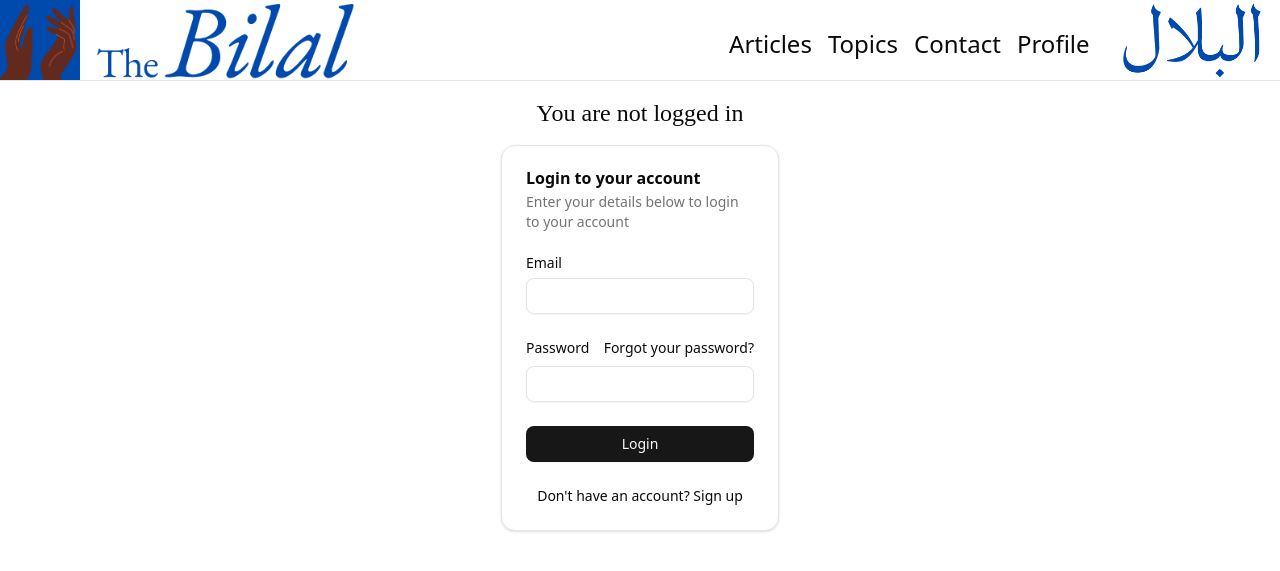
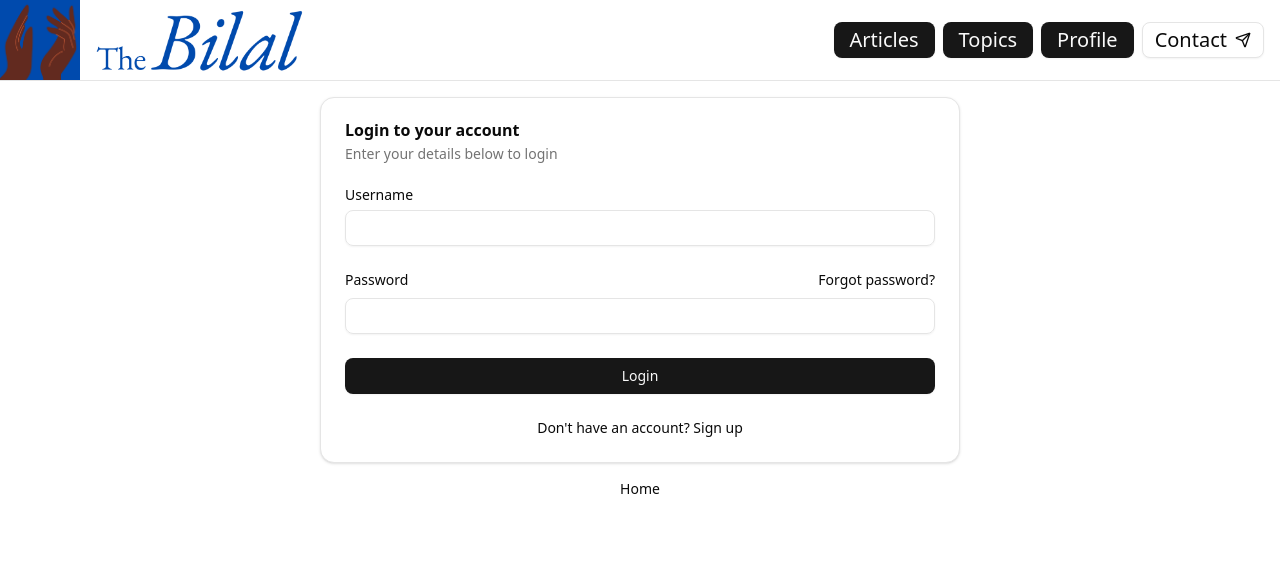
Before and after one commit to VictoryMa8/the-bilal, a Django app: page / in a window 1280 px wide. Shown: the top 571 px of the page. Run offline with Django 5.2, Linux system fonts and the light colour scheme; some libraries are stand-ins or nearby versions.

Commit message:
Finally figured out signup/login

```diff
--- a/frontend/static/assets/styles/output.css
+++ b/frontend/static/assets/styles/output.css
@@ -228,8 +228,8 @@
   .mx-4 {
     margin-inline: calc(var(--spacing) * 4);
   }
-  .my-4 {
-    margin-block: calc(var(--spacing) * 4);
+  .my-2 {
+    margin-block: calc(var(--spacing) * 2);
   }
   .mt-2 {
     margin-top: calc(var(--spacing) * 2);
@@ -249,17 +249,20 @@
   .grid {
     display: grid;
   }
-  .inline-block {
-    display: inline-block;
+  .h-14 {
+    height: calc(var(--spacing) * 14);
+  }
+  .h-16 {
+    height: calc(var(--spacing) * 16);
   }
   .h-20 {
     height: calc(var(--spacing) * 20);
   }
-  .w-1\/2 {
-    width: calc(1 / 2 * 100%);
-  }
-  .w-2\/3 {
-    width: calc(2 / 3 * 100%);
+  .w-8\/10 {
+    width: calc(8 / 10 * 100%);
+  }
+  .w-16 {
+    width: calc(var(--spacing) * 16);
   }
   .w-20 {
     width: calc(var(--spacing) * 20);
@@ -299,6 +302,9 @@
   }
   .gap-6 {
     gap: calc(var(--spacing) * 6);
+  }
+  .self-center {
+    align-self: center;
   }
   .border-2 {
     border-style: var(--tw-border-style);
@@ -323,6 +329,15 @@
   .px-4 {
     padding-inline: calc(var(--spacing) * 4);
   }
+  .py-2 {
+    padding-block: calc(var(--spacing) * 2);
+  }
+  .pt-2 {
+    padding-top: calc(var(--spacing) * 2);
+  }
+  .pt-4 {
+    padding-top: calc(var(--spacing) * 4);
+  }
   .text-center {
     text-align: center;
   }
@@ -343,6 +358,10 @@
     font-size: var(--text-4xl);
     line-height: var(--tw-leading, var(--text-4xl--line-height));
   }
+  .text-lg {
+    font-size: var(--text-lg);
+    line-height: var(--tw-leading, var(--text-lg--line-height));
+  }
   .text-sm {
     font-size: var(--text-sm);
     line-height: var(--tw-leading, var(--text-sm--line-height));
@@ -354,6 +373,9 @@
   .font-bold {
     --tw-font-weight: var(--font-weight-bold);
     font-weight: var(--font-weight-bold);
+  }
+  .text-destructive {
+    color: var(--color-destructive);
   }
   .text-white {
     color: var(--color-white);
@@ -387,6 +409,26 @@
       @media (hover: hover) {
         text-decoration-line: underline;
       }
+    }
+  }
+  .md\:mr-4 {
+    @media (width >= 48rem) {
+      margin-right: calc(var(--spacing) * 4);
+    }
+  }
+  .md\:ml-2 {
+    @media (width >= 48rem) {
+      margin-left: calc(var(--spacing) * 2);
+    }
+  }
+  .md\:ml-4 {
+    @media (width >= 48rem) {
+      margin-left: calc(var(--spacing) * 4);
+    }
+  }
+  .md\:w-1\/2 {
+    @media (width >= 48rem) {
+      width: calc(1 / 2 * 100%);
     }
   }
   .md\:flex-row {
--- a/frontend/templates/base.html
+++ b/frontend/templates/base.html
@@ -18,7 +18,7 @@
     <script src="https://cdn.jsdelivr.net/npm/basecoat-css@0.3.11/dist/js/sidebar.min.js" defer></script>
 </head>
 
-<body class="font-[EB-Garamond]">
+<body class="font-sans">
     {% include 'nav.html' %}
 
     {% block content %}
--- a/frontend/templates/contact.html
+++ b/frontend/templates/contact.html
@@ -1 +1,6 @@
 {% extends 'base.html' %}
+
+{% block content %}
+<h1 class="mt-4 text-4xl text-center">Contact Us</h1>
+<h1 class="mt-2 text-xl text-center">Coming soon...</h1>
+{% endblock %}
--- a/frontend/templates/index.html
+++ b/frontend/templates/index.html
@@ -8,38 +8,13 @@
 
     <form action="{% url 'logout' %}" method="post">
     {% csrf_token %}
-        <button class="text-xl bg-blue-600 text-white px-4 border-blue-900 border-2 mt-2 hover:bg-blue-300 hover:text-blue-900 hover:cursor-pointer w-40 text-center" type="submit">Log Out</button>
+        <button class="mt-2 text-2xl btn" type="submit">Log Out</button>
     </form>
 </div>
 {% else %}
-<div class="flex flex-col items-center justify-center">
-    <p class="text-2xl text-center my-4">You are not logged in</p>
-    <div class="card w-max-1/2 font-sans">
-        <header>
-            <h2>Login to your account</h2>
-            <p>Enter your details below to login to your account</p>
-        </header>
-        <section>
-            <form class="form grid gap-6">
-            <div class="grid gap-2">
-                <label for="demo-card-form-email">Email</label>
-                <input type="email" id="demo-card-form-email">
-            </div>
-            <div class="grid gap-2">
-                <div class="flex items-center gap-2">
-                <label for="demo-card-form-password">Password</label>
-                <a href="{% url 'forgot_password' %}" class="ml-auto inline-block text-sm underline-offset-4 hover:underline">Forgot your password?</a>
-                </div>
-                <input type="password" id="demo-card-form-password">
-            </div>
-            </form>
-        </section>
-        <footer class="flex flex-col items-center gap-2">
-            <button type="button" class="btn w-full">Login</button>
-            <p class="mt-4 text-center text-sm">Don't have an account? <a href="{% url 'sign_up' %}" class="underline-offset-4 hover:underline">Sign up</a></p>
-        </footer>
-    </div>
-</div>
+
+{% include 'registration/login.html' %}
+
 {% endif %}
 
 {% endblock %}
--- a/frontend/templates/nav.html
+++ b/frontend/templates/nav.html
@@ -2,17 +2,16 @@
     {% load static %}
     <div class="flex flex-row gap-4">
         <a href="{% url 'index' %}"><img class="h-20 w-20" src="{% static 'assets/images/icon.png' %}"></a>
-        <a href="{% url 'index' %}"><img class="h-20" src="{% static 'assets/images/wide.png' %}"></a>
+        <a href="{% url 'index' %}"><img class="h-16 my-2" src="{% static 'assets/images/wide.png' %}"></a>
     </div>
 
     <div class="flex flex-wrap md:flex-row">
-        <ul class="flex flex-row items-center mt-2 p-4 text-2xl gap-4">
-            <li><a href="{% url 'articles' %}">Articles</a></li>
-            <li><a href="{% url 'topics' %}">Topics</a></li>
-            <li><a href="{% url 'contact' %}">Contact</a></li>
-            <li><a href="{% url 'profile' %}">Profile</a></li>
+        <ul class="flex flex-row items-center md:mr-4 gap-2">
+            <li class="btn text-xl"><a href="{% url 'articles' %}">Articles</a></li>
+            <li class="btn text-xl"><a href="{% url 'topics' %}">Topics</a></li>
+            <li class="btn text-xl"><a href="{% url 'profile' %}">Profile</a></li>
+            <li class="btn-outline text-xl"><a href="{% url 'contact' %}">Contact</a><svg xmlns="http://www.w3.org/2000/svg" width="24" height="24" viewBox="0 0 24 24" fill="none" stroke="currentColor" stroke-width="2" stroke-linecap="round" stroke-linejoin="round"><path d="M14.536 21.686a.5.5 0 0 0 .937-.024l6.5-19a.496.496 0 0 0-.635-.635l-19 6.5a.5.5 0 0 0-.024.937l7.93 3.18a2 2 0 0 1 1.112 1.11z" /><path d="m21.854 2.147-10.94 10.939" /></svg></li>
         </ul>
-        <a href="{% url 'index' %}"><img class="h-20 mx-4" src="{% static 'assets/images/arabic.png' %}"></a>
     </div>
 
 </div>
--- a/frontend/templates/registration/login.html
+++ b/frontend/templates/registration/login.html
@@ -1,11 +1,60 @@
-{% extends 'base.html' %}
+{% load static %}
+<link rel="stylesheet" href="{% static 'assets/styles/output.css' %}" />
+<link rel="apple-touch-icon" sizes="180x180" href="{% static 'assets/images/apple-touch-icon.png' %}">
+<link rel="icon" type="image/png" sizes="32x32" href="{% static 'assets/images/favicon-32x32.png' %}">
+<link rel="icon" type="image/png" sizes="16x16" href="{% static 'assets/images/favicon-16x16.png' %}">
+<link rel="preconnect" href="https://fonts.googleapis.com">
+<link rel="preconnect" href="https://fonts.gstatic.com" crossorigin>
+<link href="https://fonts.googleapis.com/css2?family=EB+Garamond:ital,wght@0,400..800;1,400..800&display=swap" rel="stylesheet">
+<link rel="manifest" href="{% static 'assets/site.webmanifest' %}">
+<script src="https://cdn.jsdelivr.net/npm/basecoat-css@0.3.11/dist/js/basecoat.min.js" defer></script>
+<script src="https://cdn.jsdelivr.net/npm/basecoat-css@0.3.11/dist/js/sidebar.min.js" defer></script>
 
 {% block content %}
-<h2>Log In</h2>
+<div class="flex flex-col items-center justify-center mt-4 font-sans">
+    <div class="card w-8/10 md:w-1/2">
+        <header>
+            <h2>Login to your account</h2>
+            <p>Enter your details below to login</p>
+        </header>
 
-<form method="post">
-    {% csrf_token %}
-    {{ form }}
-    <button type="submit">Log In</button>
-</form>
+        <section>
+            <form method="post" action="{% url 'login' %}" id="login-form" class="form grid gap-6">
+                {% csrf_token %}
+
+                <div class="grid gap-2">
+                <label for="id_username">Username</label>
+                <input type="text" name="username" id="id_username" required>
+                {% if form.username.errors %}
+                    <p class="text-destructive text-sm">{{ form.username.errors|join:", " }}</p>
+                {% endif %}
+                </div>
+
+                <div class="grid gap-2">
+                    <div class="flex items-center gap-2">
+                        <label for="id_password">Password</label>
+                        <a href="{% url 'password_reset' %}" class="ml-auto text-sm underline-offset-4 hover:underline">
+                        Forgot password?
+                        </a>
+                    </div>
+                    <input type="password" name="password" id="id_password" required>
+                </div>
+
+                {% if form.non_field_errors %}
+                    <p class="text-destructive text-sm">{{ form.non_field_errors }}</p>
+                {% endif %}
+            </form>
+        </section>
+
+        <footer class="flex flex-col items-center gap-2">
+            <button type="submit" form="login-form" class="btn w-full">Login</button>
+            <p class="mt-4 text-center text-sm">
+                Don't have an account? <a href="{% url 'sign_up' %}" class="underline-offset-4 hover:underline">Sign up</a>
+            </p>
+        </footer>
+    </div>
+    <p class="mt-4 text-center text-sm">
+        <a href="{% url 'index' %}" class="underline-offset-4 hover:underline">Home</a>
+    </p>
+</div>
 {% endblock %}
--- a/frontend/urls.py
+++ b/frontend/urls.py
@@ -1,8 +1,7 @@
 from django.contrib import admin
 from django.urls import path, include
 from . import views
-from django.contrib.auth import views as auth_views
-from .forms import StyledLoginForm, StyledSignUpForm
+from .forms import SignUpForm
 
 urlpatterns = [
     path('', views.index, name='index'),
@@ -11,7 +10,6 @@ urlpatterns = [
     path('contact/', views.contact, name='contact'),
     path('profile/', views.profile, name='profile'),
     path("accounts/", include("django.contrib.auth.urls")),
-    path('login/', auth_views.LoginView.as_view(authentication_form=StyledLoginForm), name='login'),
     path("sign_up/", views.sign_up, name="sign_up"),
     path('forgot_password/', views.forgot_password, name='forgot_password')
 ]
--- a/frontend/views.py
+++ b/frontend/views.py
@@ -1,7 +1,7 @@
 from django.shortcuts import render
 from django.contrib import messages
 from django.contrib.auth.decorators import login_required
-from .forms import StyledSignUpForm
+from .forms import SignUpForm
 
 def index(request):
     return render(request, 'index.html')
@@ -24,11 +24,12 @@ def profile(request):
 def sign_up(request):
     # Initially get the form to display for the user
     if request.method == "GET":
-        form = StyledSignUpForm()
+        form = SignUpForm()
         return render(request, "registration/sign_up.html", {"form": form})
+
     # After user submits form, save the user and display a message
     if request.method == "POST":
-        form = StyledSignUpForm(request.POST)
+        form = SignUpForm(request.POST)
         if form.is_valid():
             form.save()
             messages.success(request, "You have signed up for The Bilal successfully.")
```
Also changed, not shown: frontend/forms.py (+7 -18 lines).
